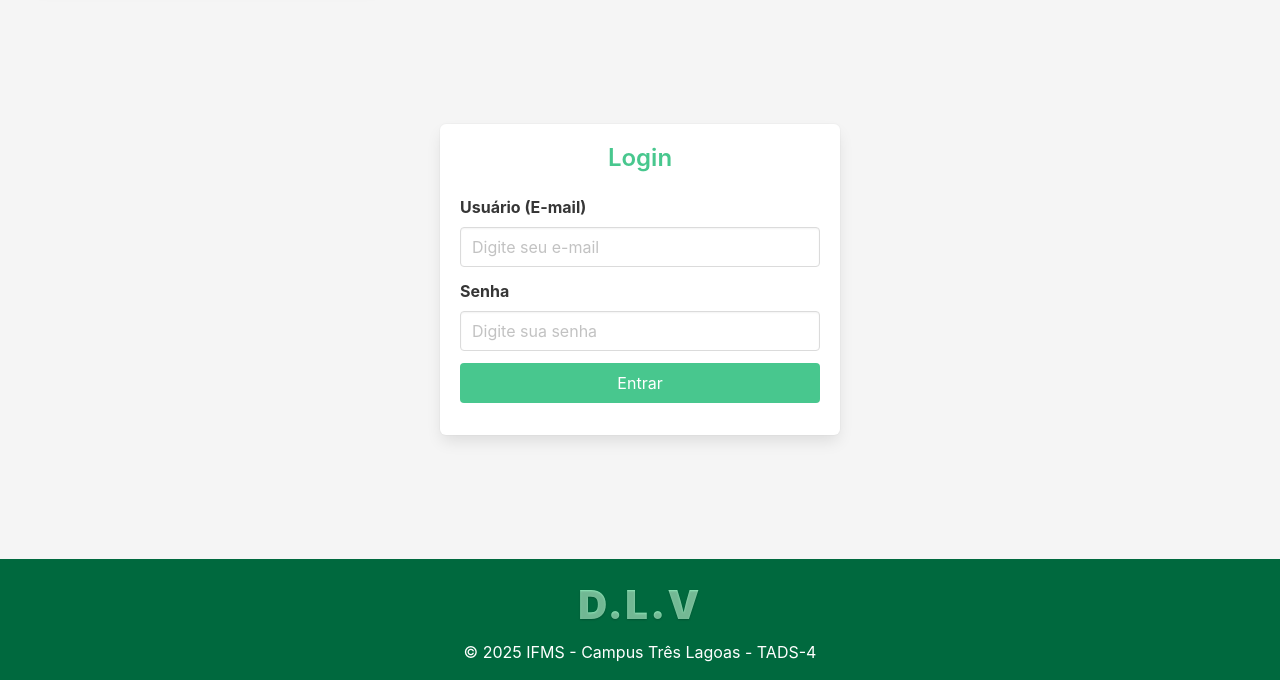
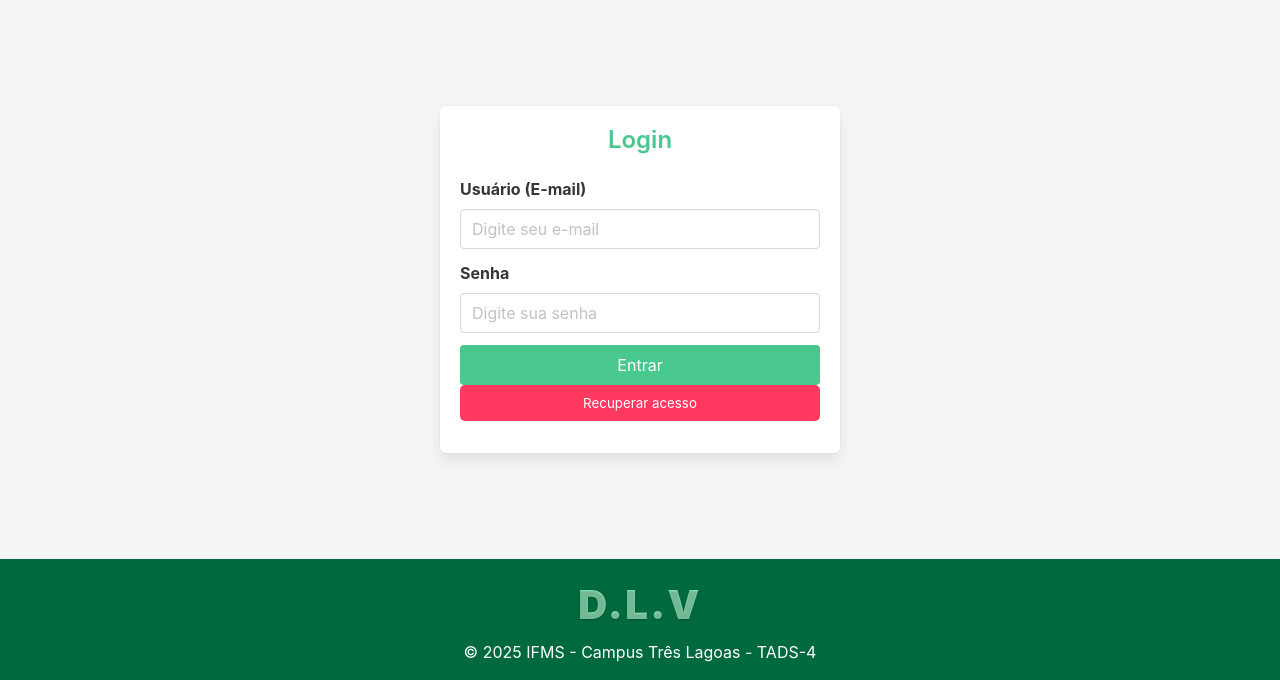
Before and after one commit to LoianSous/trabalho_quiosque, a Flask app: page /login in a window 1280 px wide. Shown: the part 120-800 px from the top of the page. Run offline with Flask 3, Linux system fonts and the light colour scheme.

Commit message:
Update recovery route and templates: change recovery page title and add recovery button on login page

```diff
--- a/prosecco/app.py
+++ b/prosecco/app.py
@@ -37,7 +37,7 @@ def login():
 
 @prosecco.route('/login/recovery')
 def recovery():
-    return render_template('recuperar_senha')
+    return render_template('recuperar_senha.html')
 
 @prosecco.route('/adm')
 def adm():
--- a/prosecco/static/css/painel_login.css
+++ b/prosecco/static/css/painel_login.css
@@ -4,6 +4,20 @@ input::placeholder {
 
 .button:hover {
   filter: brightness(0.95);
+}
+
+.button-red {
+  background-color: #ff3860;
+  color: white;
+  padding: 10px 20px;
+  border: none;
+  border-radius: 5px;
+  cursor: pointer;
+  width: 100%;
+}
+
+.button-red:hover {
+  background-color: #d92f50;
 }
 
 .footer-login {
--- a/prosecco/templates/painel_login.html
+++ b/prosecco/templates/painel_login.html
@@ -41,6 +41,9 @@
 
             <div class="field">
                 <button class="button is-success is-fullwidth">Entrar</button>
+                <a href="{{ url_for('recovery') }}" >
+                <button class="button-red is-success is-fullwidth">Recuperar acesso</button>
+                </a>
             </div>
         </form>
 
@@ -69,7 +72,7 @@ async function Login() {
     const data = await response.json();
 
     if (data.success) {
-        window.location.href = data.redirect_url;  // navega para a página do painel
+        window.location.href = data.redirect_url;
     } else {
         document.getElementById("mensagem").innerHTML = data.error;
     }
--- a/prosecco/templates/recuperar_senha.html
+++ b/prosecco/templates/recuperar_senha.html
@@ -3,7 +3,7 @@
 <head>
     <meta charset="UTF-8">
     <meta name="viewport" content="width=device-width, initial-scale=1">
-    <title>Login - Painel IFMS</title>
+    <title>Recuperar Acesso - Painel IFMS</title>
 
     <link rel="stylesheet" href="{{ url_for('static', filename='css/bulma.min.css') }}">
     <link rel="stylesheet" href="{{ url_for('static', filename='css/painel_login.css') }}">
@@ -23,7 +23,6 @@
 
 <main class="section is-flex-grow-1 is-flex is-justify-content-center is-align-items-center">
     <div class="box" style="width: 100%; max-width: 400px;">
-        <h1 class="title is-4 has-text-success has-text-centered">Login</h1>
         <form onsubmit="event.preventDefault(); Login();">
             <div class="field">
                 <label class="label">Usuário (E-mail)</label>
```
